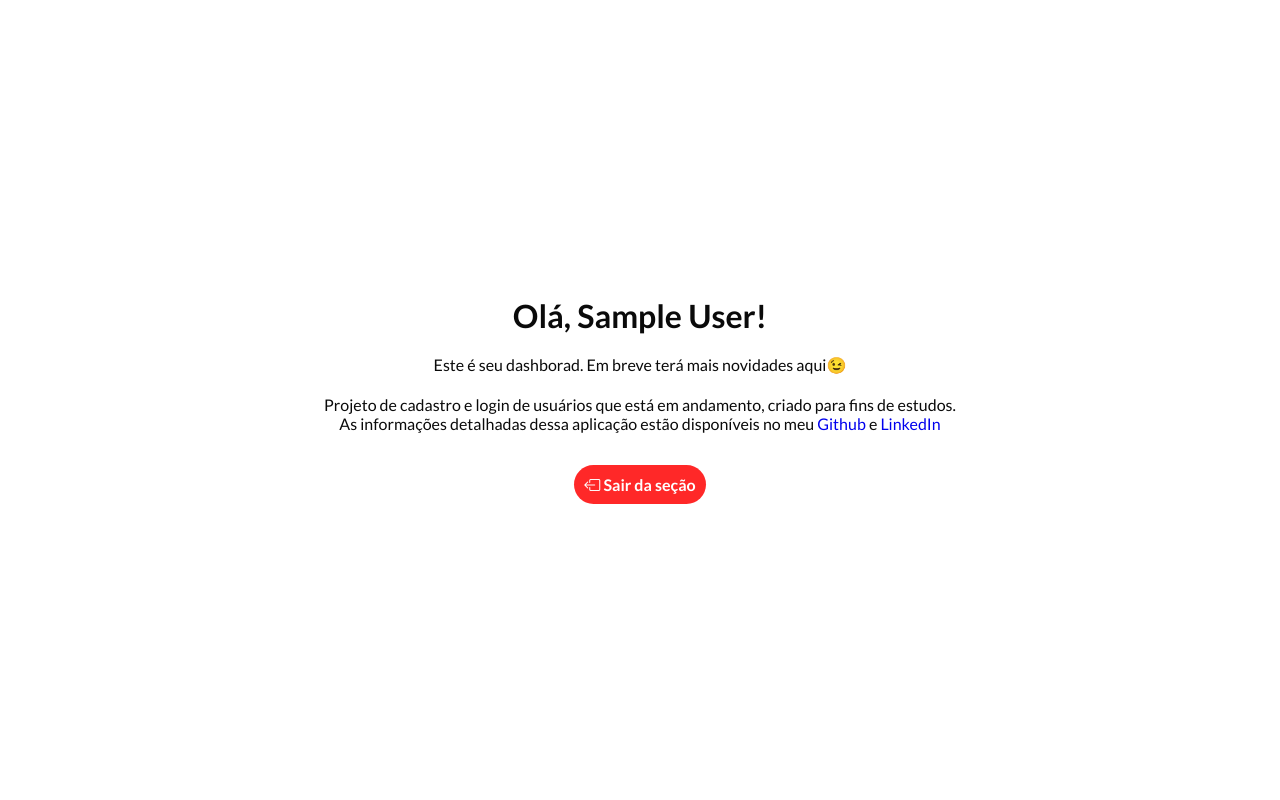
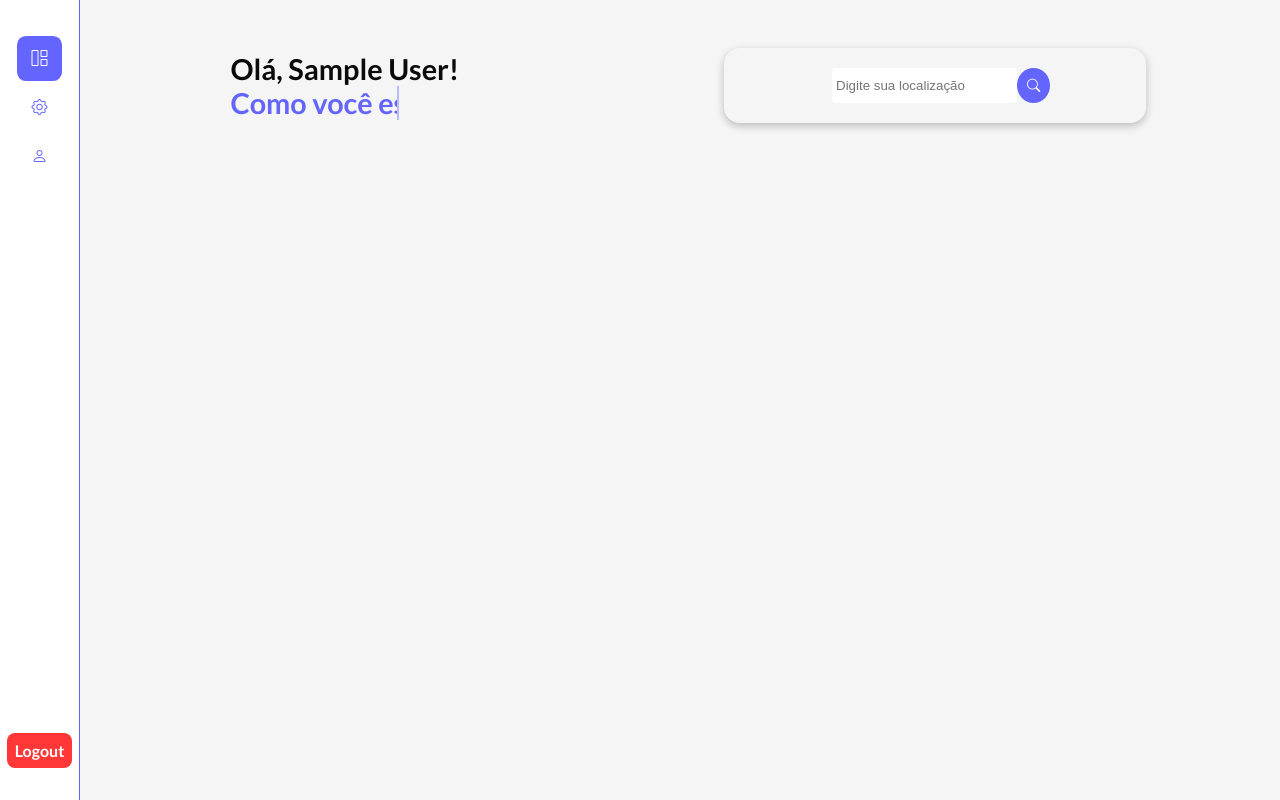
Before and after one commit to luis-domingues/PHP-login-system, a PHP site: page /dashboard.php in a window 1280 px wide. Run offline with PHP 8.4, Linux system fonts and the light colour scheme; the visitor is signed in with stand-in values (Sample User, id 1).

Commit message:
PHP-login-system v2.0

```diff
--- a/cadastro.php
+++ b/cadastro.php
@@ -31,6 +31,7 @@ if ($_SERVER["REQUEST_METHOD"] == "POST") {
 </head>
 
 <body>
+    <div class="main">
         <div class="arrow">
             <a href="index.php"><i class="bi bi-arrow-left"></i></a>
         </div>
@@ -38,7 +39,7 @@ if ($_SERVER["REQUEST_METHOD"] == "POST") {
             <h1>Oi!</h1>
             <p class="p-1 subtitle">crie sua nova conta</p>
             <form action="cadastro.php" method="POST">
-            <label for="nome" class="s-1">Nome:</label>
+                <label for="nome" class="s-1">Primeiro nome:</label>
                 <input type="text" name="nome" id="nome" class="s-3">
                 <br>
                 <label for="email" class="s-1">E-mail:</label>
@@ -50,6 +51,8 @@ if ($_SERVER["REQUEST_METHOD"] == "POST") {
                 <input type="submit" value="Cadastrar" class="s-2 btn-1">
             </form>
         </div>
+    </div>
+
 
 </body>
 
--- a/dashboard.php
+++ b/dashboard.php
@@ -13,7 +13,7 @@ include('protection.php');
 <head>
     <meta charset="UTF-8">
     <meta name="viewport" content="width=device-width, initial-scale=1.0">
-    <title>Document</title>
+    <title>Dashboard</title>
     <link rel="stylesheet" href="./public/css/resert.css">
     <link rel="stylesheet" href="./public/css/global.css">
     <link rel="stylesheet" href="./public/css/responsive.css">
@@ -21,16 +21,59 @@ include('protection.php');
 </head>
 
 <body>
-    <div class="main">
-        <h1>Olá, <?php echo $_SESSION['nome']; ?>!</h1>
-        <p class="s-1">Este é seu dashborad. Em breve terá mais novidades aqui😉</p>
-
-        <div class="app-informations">
-            <p class="s-1">Projeto de cadastro e login de usuários que está em andamento, criado para fins de estudos. <br> As informações detalhadas dessa aplicação estão disponíveis no meu <a href="https://github.com/luis-domingues">Github</a> e <a href="https://www.linkedin.com/in/luis-paulo-domingues-653834284/">LinkedIn</a></p>
+    <nav class="sidebar">
+        <div class="sidebar-item active">
+            <a href="dashboard.php"><i class="bi bi-grid-1x2"></i></a>
+        </div>
+        <div class="sidebar-item">
+            <a href="settings.php"><i class="bi bi-gear"></i></a>
+        </div>
+        <div class="sidebar-item">
+            <a href="profile.php"><i class="bi bi-person"></i></a>
         </div>
 
-        <a href="logout.php" class="btn-3 s-2"><i class="bi bi-box-arrow-left"></i> Sair da seção</a>
+        <div class="logout-btn">
+            <a href="logout.php" class="btn-3">Logout</a>
+        </div>
+    </nav>
+
+    <div class="dashboard-main">
+        <div class="contents">
+            <div class="greeting-container">
+                <div class="text-effect">
+                    <h1>Olá, <?php echo $_SESSION['nome']; ?>! <br>
+                        <span></span>
+                    </h1>
+                </div>
+            </div>
+            <div class="weather-container">
+                <div class="form">
+                    <div class="form-input-container">
+                        <input class="input" type="text" id="city-input" placeholder="Digite sua localização">
+                        <button id="search">
+                            <i class="bi bi-search"></i>
+                        </button>
+                    </div>
+                </div>
+                <div id="weather-data" class="hide">
+                    <h2>
+                        <i class="bi bi-geo-alt-fill"></i>
+                        <span id="city">Temperatura</span>
+                    </h2>
+                    <p id="temperature"><span></span>&deg;C</p>
+                    <div id="description-container">
+                        <p id="description"></p>
+                        <img src="" alt="Condições climáticas" id="weather-icon">
+                    </div>
+                    <div id="details-container">
+                        <p id="humidity"><i class="bi bi-droplet"></i><span></span></p>
+                        <p id="wind"><i class="bi bi-wind"></i><span></span></p>
+                    </div>
+                </div>
+            </div>
+        </div>
     </div>
+    <script src="./public/js/app.js"></script>
 </body>
 
 </html>
--- a/index.php
+++ b/index.php
@@ -12,6 +12,7 @@
 </head>
 
 <body>
+    <div class="main">
         <div class="logo">
             <a href="index.php">
                 <span class="logo-content">LOGO</span>
@@ -34,7 +35,7 @@
             <a href="login.php" class="s-2 link-1"><button class="btn-1">login</button></a>
             <a href="cadastro.php" class="s-1 link-1"><button class="btn-2">se cadastrar</button></a>
         </div>
-
+    </div>
     <script src="./public/js/script.js"></script>
 </body>
 
--- a/login.php
+++ b/login.php
@@ -12,6 +12,7 @@
 </head>
 
 <body>
+    <div class="main">
         <div class="arrow">
             <a href="index.php"><i class="bi bi-arrow-left"></i></a>
         </div>
@@ -61,6 +62,8 @@
             }
             ?>
         </div>
+    </div>
+
 </body>
 
 </html>
--- a/public/css/global.css
+++ b/public/css/global.css
@@ -5,15 +5,21 @@
     --white: rgb(255, 255, 255);
     --blue: rgb(50, 0, 228);
     --black: rgb(0, 0, 0);
-    --red: rgb(255, 40, 40);
+    --red: rgb(255, 55, 55);
+    --purple: rgb(100, 100, 255);
+    --purple-glass: rgba(100, 100, 255, 0.540);
 }
 
-body {
+html {
+    font-family: "Lato", sans-serif;
+}
+
+.main {
+    background: var(--background);
     display: flex;
     justify-content: center;
     align-items: center;
     height: 100vh;
-    font-family: "Lato", sans-serif;
 }
 
 .logo, .arrow {
@@ -30,17 +36,6 @@ body {
 }
 
 .container {
-    margin: 0 auto;
-    text-align: center;
-    padding: 2rem;
-    display: flex;
-    flex-direction: column;
-    justify-content: center;
-    align-items: center;
-    max-width: 800px;
-}
-
-.main {
     margin: 0 auto;
     text-align: center;
     padding: 2rem;
@@ -97,11 +92,198 @@ input {
 .btn-3 {
     background: var(--red);
     color: var(--white);
-    padding: .625rem;
-    border-radius: 1.5rem;
+    padding: .5rem;
+    border-radius: .5rem;
     border: none;
     font-size: 1rem;
     font-weight: 600;
+    text-align: center;
+    cursor: pointer;
+    display: flex;
+    align-items: center;
+}
+
+.sidebar {
+    position: fixed;
+    top: 0;
+    left: 0;
+    width: 5rem;
+    height: 100%;
+    background: var(--white);
+    border-right: 1px solid var(--purple);
+    display: flex;
+    flex-direction: column;
+    align-items: center;
+    padding-top: 2rem;
+}
+
+.sidebar-item {
+    padding: .9rem;
+    text-align: center;
+    cursor: pointer;
+    display: flex;
+    align-items: center;
+    margin-top: .25rem;
+}
+
+.sidebar-item a i {
+    display: flex;
+    justify-content: center;
+    color: var(--purple);
+}
+
+.sidebar-item.active {
+    background: var(--purple);
+    border-radius: 20%;
+}
+
+.sidebar-item:hover:not(.active) {
+    background: var(--purple-glass);
+    border-radius: 20%;
+    margin-top: .25rem;
+}
+
+.sidebar-item.active i {
+    color: var(--white);
+}
+
+.logout-btn {
+    margin-top: auto;
+    padding-bottom: 2rem;
+}
+
+.dashboard-main {
+    background-color: var(--background);
+    padding-left: 6rem;
+    display: flex;
+    flex-direction: column;
+    justify-content: flex-start;
+    align-items: center;
+    height: 100vh;
+}
+
+.contents {
+    display: grid;
+    grid-template-columns: 1fr 1fr;
+    gap: 2.5rem;
+    align-items: center;
+    width: 80%;
+    max-width: 1200px;
+    margin-top: 2rem;
+}
+
+.weather-container {
+    display: flex;
+    align-items: center;
+    flex-direction: column;
+    background: rgba(255, 255, 255 .5);
+    box-shadow: rgba(0, 0, 0, .24) 0px 3px 8px;
+    padding: 1.25rem;
+    border-radius: 1rem;
+}
+
+.weather-container,
+.greeting-container {
+    margin: 1rem;
+}
+
+.form .input {
+    padding: .25rem;
+    min-height: 1rem;
+    margin-left: .8rem;
+    background-color: var(--white);
+    border: none;
+    border-radius: .25rem;
+    cursor: pointer;
+}
+
+.form-input-container {
+    display: flex;
+}
+
+#search {
+    border: none;
+    border-radius: 50%;
+    padding: .625rem;
+    color: var(--white);
+    background: var(--purple);
+    cursor: pointer;
+}
+
+#weather-data {
+    border-top: 1px solid var(--purple);
+    margin-top: 1rem;
+    padding-top: 1rem;
+    text-align: center;
+}
+
+#weather-data h2 {
+    display: flex;
+    justify-content: center;
+    align-items: center;
+    margin-bottom: .6rem;
+}
+
+#weather-data h2 i {
+    font-size: 1rem;
+}
+
+#weather-data span {
+    margin: .5rem;
+}
+
+#country {
+    height: 1.5rem;
+}
+
+#description-container {
+    display: flex;
+    justify-content: center;
+    align-items: center;
+    margin: .6rem 0;
+}
+
+#description {
+    font-weight: bold;
+    text-transform: capitalize;
+}
+
+#details-container {
+    display: flex;
+    justify-content: center;
+    align-items: center;
+}
+
+#details-container #humidity {
+    border-right: 1px solid var(--purple);
+    margin: .6rem;
+    padding: .6rem;
+}
+
+.text-effect {
+    font-size: .9rem;
+    font-weight: 600;
+}
+
+.text-effect span {
+    position: relative;
+}
+
+.text-effect span::before {
+    content: "";
+    color: var(--purple);
+    animation: words 18s infinite;
+}
+
+.text-effect span::after {
+    content: "";
+    position: absolute;
+    height: 100%;
+    border-left: 2px solid var(--purple);
+    right: -1rem;
+    animation: cursor .8s infinite, typing 18s steps(15) infinite;
+    width: calc(100% + 1rem);
+    background: var(--background);
 }
 
 /*padronização*/
```
Also changed, not shown: other parts of public/css/global.css (+37 -0 lines), delete_account.php (added, +22 -0 lines), profile.php (added, +36 -0 lines), settings.php (added, +35 -0 lines), public/js/app.js (added). Lines whose indentation alone changed are shown as unchanged.
